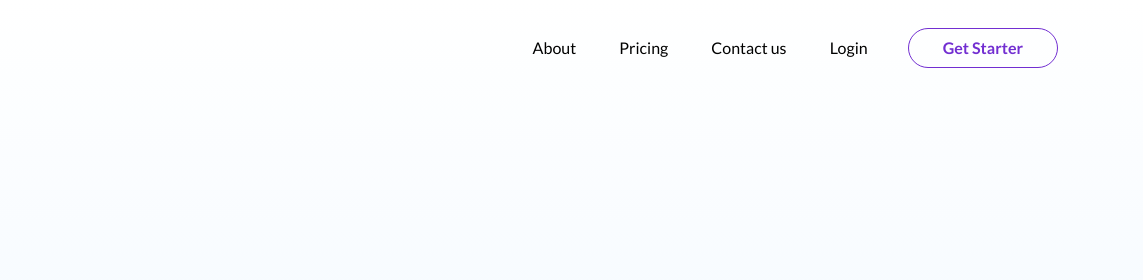
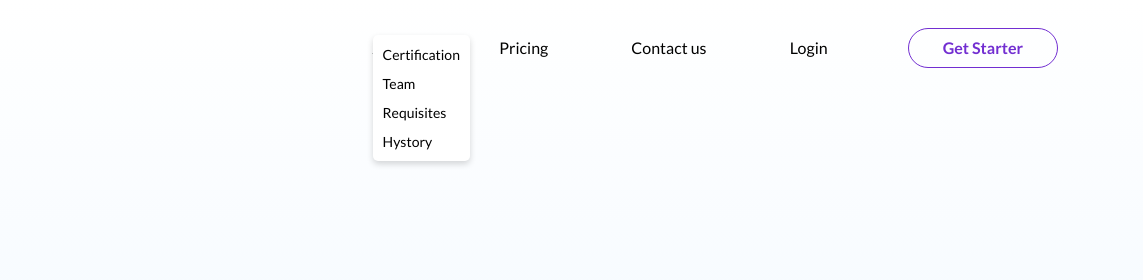
Before and after one commit to NikulinProfi/landingPage, a plain HTML site: page index.html in a window 1280 px wide. Shown: the top 280 px of the page, 137-1280 px from the left. Drawn offline with Linux system fonts and the light colour scheme.

Commit message:
create menu

```diff
--- a/index.html
+++ b/index.html
@@ -45,7 +45,9 @@
   <body>
     <section
       id="top_banner"
-      style="background-image: url('/img/favicon/Background_main_banner.svg')"
+      style="
+        background-image: url('/img/main_banner/Background_main_banner.svg');
+      "
     >
       <header id="header">
         <div class="container">
@@ -55,7 +57,15 @@
             /></a>
             <div class="right_side_header">
               <ul class="mnu_top">
-                <li><a href="#">About</a></li>
+                <li class="has_sub_menu">
+                  <a href="#">About</a>
+                  <ul class="sub_menu">
+                    <li><a href="#">Certification</a></li>
+                    <li><a href="#">Team</a></li>
+                    <li><a href="#">Requisites</a></li>
+                    <li><a href="#">Hystory</a></li>
+                  </ul>
+                </li>
                 <li><a href="#">Pricing</a></li>
                 <li><a href="#">Contact us</a></li>
                 <li><a href="#">Login</a></li>
@@ -71,7 +81,7 @@
             <div class="col-lg-6">
               <div class="mb_info">
                 <div class="notif">
-                  <img src="/img/favicon/update_icon_mb.svg" alt="" />
+                  <img src="/img/main_banner/update_icon_mb.svg" alt="" />
                   <p>v3.1 released. <a href="#">Learn more</a></p>
                 </div>
                 <h1>Your data with real-time analytics</h1>
@@ -87,7 +97,7 @@
             </div>
             <div class="col-lg-6">
               <img
-                src="/img/favicon/image _mb.png"
+                src="/img/main_banner/image _mb.png"
                 alt="image"
                 class="img_responsive"
               />
--- a/sass/main.sass
+++ b/sass/main.sass
@@ -115,14 +115,41 @@ img
 				>li
 					display: inline-block
 					margin-right: 40px
-					>a
+					a
 						display: block
 						text-decoration: none
 						font-weight: 500
 						color: #000
 						transition: color .4s ease
+						padding-right: 40px
 						&:hover
 							color: $accent
+					>.sub_menu
+						position: absolute
+						top: 35px
+						background-color: #fff
+						box-shadow: 0 3px 6px rgba(0,0,0, .16)
+						z-index: 10
+						border-radius: 5px
+						padding: 5px 0
+						>li
+							display: block
+							>a
+								padding: 3px 10px
+								font-size: 14px
+						&.has_sub_menu
+							&::after
+								content: ''
+								display: block
+								width: 8px
+								height: 4px
+								background-image: url('/img/arrow_down.svg')
+								background-size: cover
+								background-repeat: no-repeat
+								background-position: center
+								position: absolute
+								top: 12px
+								right: 25px
 .notif
 	background-color: $light_accent
 	border-radius: 20px
```
Also changed, not shown: img/arrow_down.svg (added), img/main_banner/Background_main_banner.svg (renamed from img/favicon/Background_main_banner.svg), img/main_banner/image _mb.png (renamed from img/favicon/image _mb.png), img/main_banner/update_icon_mb.svg (renamed from img/favicon/update_icon_mb.svg), sass/main.css, 1 other file.
